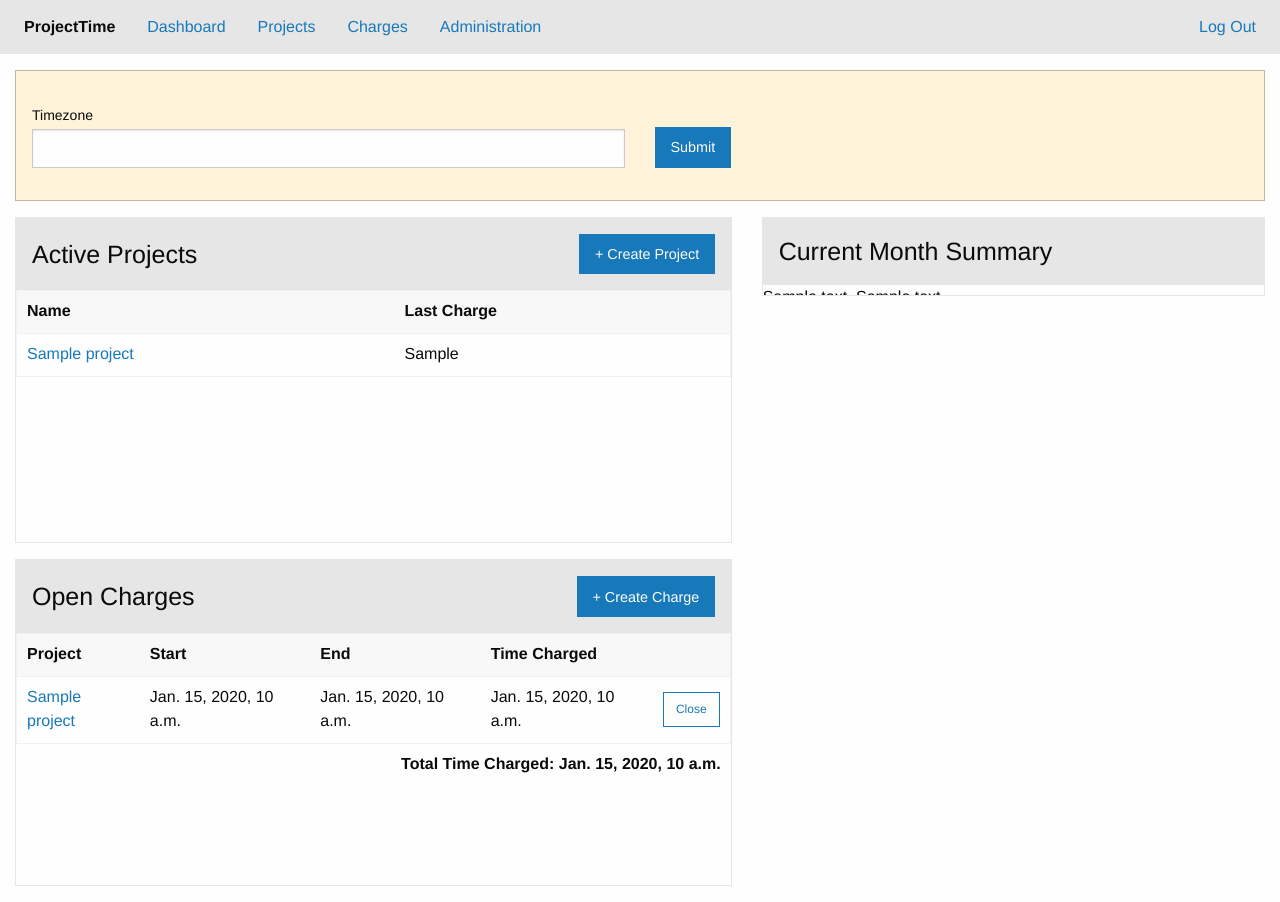
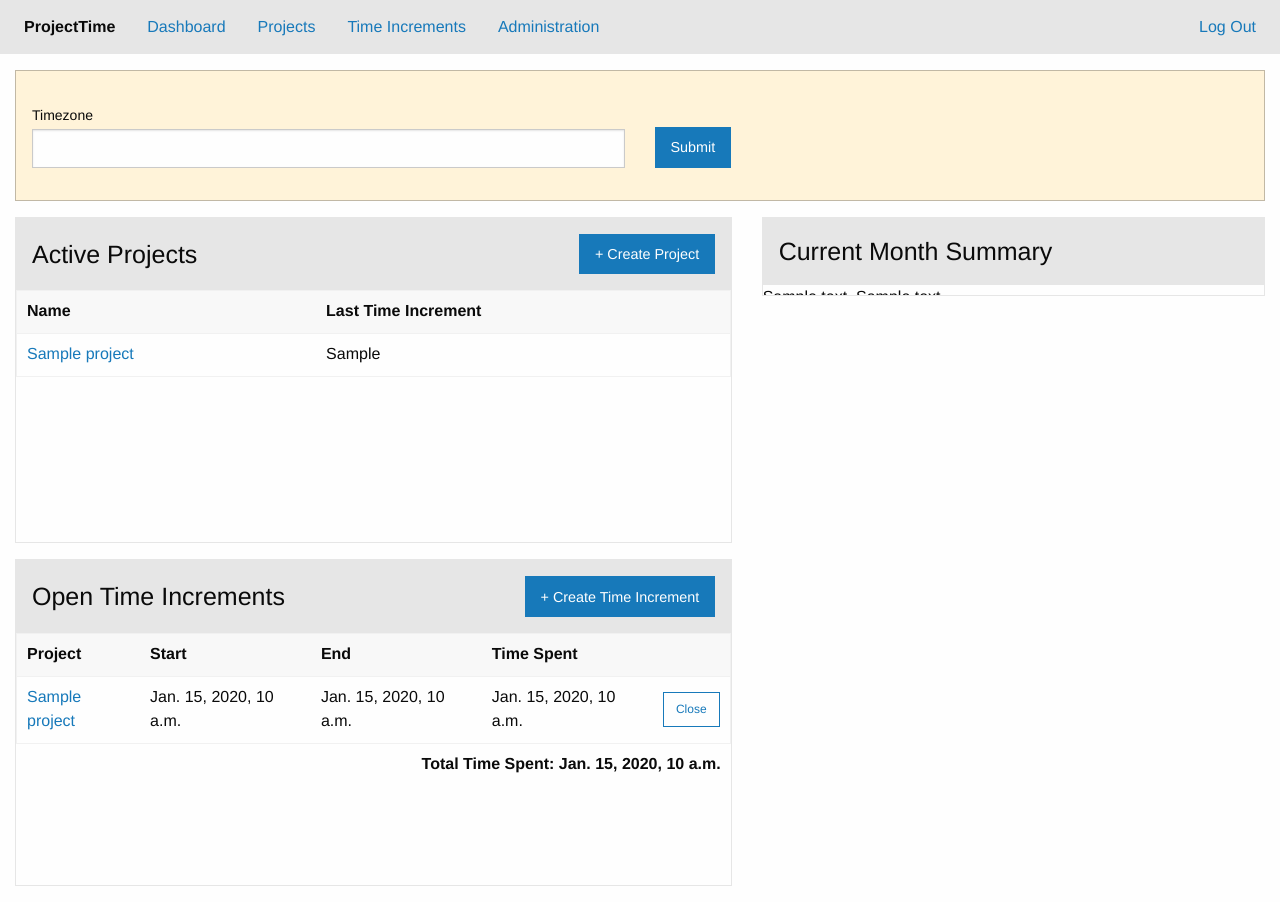
Before and after one commit to gscoppino/ProjectTime, a Django app: template src/ProjectTime/project/templates/project/dashboard.html in a window 1280 px wide. Run offline with Django 3.2, Linux system fonts and the light colour scheme; the template is opened without the code that fills it: most values are stand-ins (such as "Sample title", 1, 10 or a date in 2020); form fields are guessed from the names that the template uses; parts of the project's set-up code (start-up, migrations or seed data) failed here and were passed over.

Commit message:
Update the display name for the time increment model

```diff
--- a/src/ProjectTime/project/tables.py
+++ b/src/ProjectTime/project/tables.py
@@ -30,7 +30,7 @@ class ChargeTable(tables.Table):
             args=(record.pk,))
     )
 
-    db_time_charged = tables.Column(verbose_name='Time Charged')
+    db_time_charged = tables.Column(verbose_name='Time Spent')
 
     class Meta:
         model = Charge
--- a/src/ProjectTime/project/templates/project/base_nav.html
+++ b/src/ProjectTime/project/templates/project/base_nav.html
@@ -23,7 +23,7 @@
                 <li class="menu-text">ProjectTime</li>
                 <li><a href="{% url 'dashboard' %}">Dashboard</a></li>
                 <li><a href="{% url 'project:project-list' %}">Projects</a></li>
-                <li><a href="{% url 'project:charge-list' %}">Charges</a></li>
+                <li><a href="{% url 'project:charge-list' %}">Time Increments</a></li>
                 <li><a href="{% url 'admin:index' %}">Administration</a></li>
             </ul>
         </div>
--- a/src/ProjectTime/project/templates/project/charge_filter.html
+++ b/src/ProjectTime/project/templates/project/charge_filter.html
@@ -1,16 +1,16 @@
 {% extends 'project/base_nav.html' %}
 
-{% block title %}ProjectTime | Charges{% endblock %}
+{% block title %}ProjectTime | Time Increments{% endblock %}
 {% block content %}
 {{ block.super }}
 <main class="grid-container fluid margin-top-1">
     <div class="card">
         <header class="card-divider flex-container flex-dir-row align-middle">
-            <h4 class="margin-0">Charges</h4>
+            <h4 class="margin-0">Time Increments</h4>
             <div class="flex-child-grow"></div>
             <form method="get" class="margin-left-1">
                 <div class="input-group margin-0">
-                    <input type="search" name="project__name__icontains" class="input-group-field" placeholder="Search Charges by Project">
+                    <input type="search" name="project__name__icontains" class="input-group-field" placeholder="Search Time Increments by Project">
                     <div class="input-group-button">
                         <button type="submit" class="button">Go</button>
                     </div>
--- a/src/ProjectTime/project/templates/project/dashboard.html
+++ b/src/ProjectTime/project/templates/project/dashboard.html
@@ -46,7 +46,7 @@
                             <thead>
                                 <tr>
                                     <th>Name</th>
-                                    <th>Last Charge</th>
+                                    <th>Last Time Increment</th>
                                 </tr>
                             </thead>
                             <tbody>
@@ -69,9 +69,9 @@
             </section>
             <section class="card">
                 <header class="card-divider flex-container flex-dir-row align-middle">
-                    <h4 class="margin-0">Open Charges</h4>
+                    <h4 class="margin-0">Open Time Increments</h4>
                     <div class="flex-child-grow"></div>
-                    <a class="margin-left-4 button" href="{% url 'project:charge-create' %}">+ Create Charge</a>
+                    <a class="margin-left-4 button" href="{% url 'project:charge-create' %}">+ Create Time Increment</a>
                 </header>
                 <div class="card-section padding-0">
                     <div class="table-height table-scroll">
@@ -81,7 +81,7 @@
                                     <th>Project</th>
                                     <th>Start</th>
                                     <th>End</th>
-                                    <th>Time Charged</th>
+                                    <th>Time Spent</th>
                                     <th></th>
                                 </tr>
                             </thead>
@@ -107,11 +107,11 @@
                                 </tr>
                             {% empty %}
                                 <tr>
-                                    <td colspan="4">There are no open charges.</td>
+                                    <td colspan="4">There are no open time increments.</td>
                                 </tr>
                             {% endfor %}
                             </tbody>
-                            <caption class="caption-bottom text-right">Total Time Charged: {{ open_charges.aggregate_time_charged }}</caption>
+                            <caption class="caption-bottom text-right">Total Time Spent: {{ open_charges.aggregate_time_charged }}</caption>
                         </table>
                     </div>
                 </div>
```
Also changed, not shown: src/ProjectTime/project/admin.py (+4 -4 lines), src/ProjectTime/project/models.py (+4 -3 lines), src/ProjectTime/project/templates/project/charge_form.html (+6 -6 lines), src/ProjectTime/project/tests/test_admin.py (+10 -10 lines), src/ProjectTime/project/tests/test_model_charge.py (+3 -0 lines), src/ProjectTime/project/tests/test_model_project.py (+3 -0 lines), src/ProjectTime/project/migrations/0003_alter_charge_options.py (added), 7 other files.
